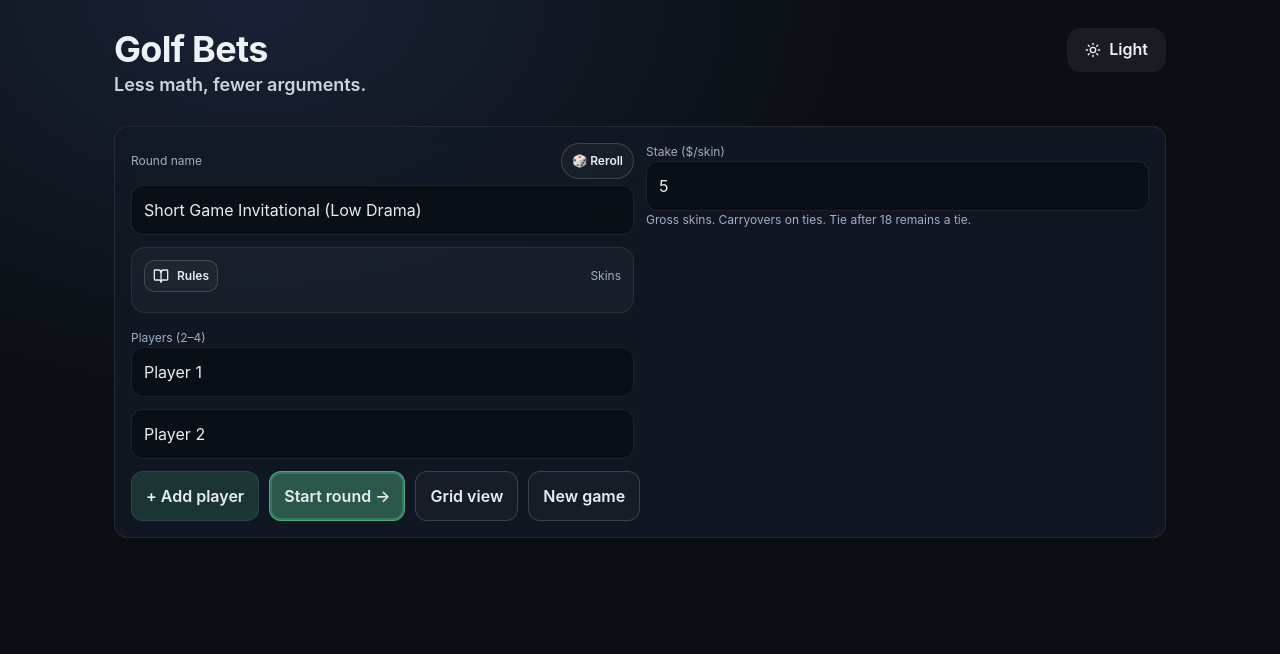
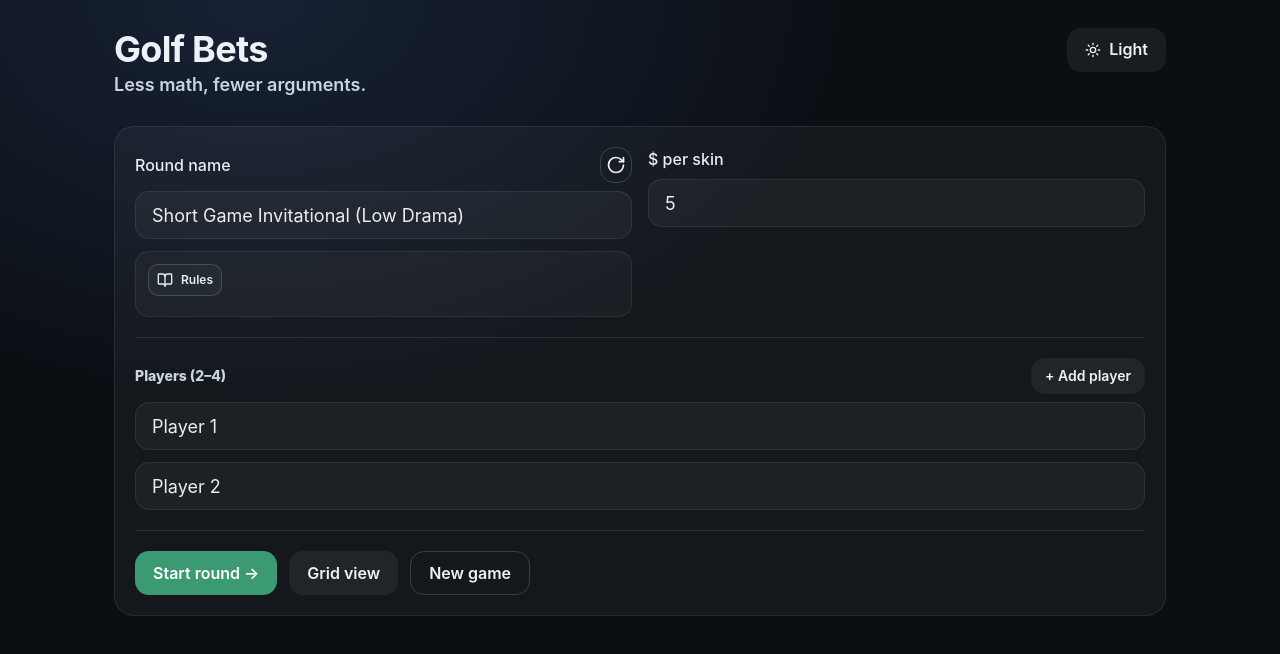
Before and after one commit to shawncheatham/golfbets, a React app in the folder app/: page / in a window 1280 px wide. Both pictures are taken after a click on the button "Skins". Shown: the top 654 px of the page. Built offline with nearby package versions, Linux system fonts and the light colour scheme; the HTML template or start-up script is replaced by a standard one.

Commit message:
Chakra: migrate Setup screen (#12)
* Chakra: migrate Setup screen layout + controls

* Setup: remove duplicate Wolf instructions

* Setup: unify reroll icon, tighten copy, hide rules tag

* Setup: simplify Skins/Wolf helper copy

```diff
--- a/app/src/App.tsx
+++ b/app/src/App.tsx
@@ -2,15 +2,24 @@ import { useEffect, useMemo, useRef, useState } from 'react'
 import {
   Box,
   Button,
+  Card,
+  CardBody,
   Container,
+  Divider,
+  FormControl,
+  FormLabel,
   HStack,
   Heading,
   Icon,
+  IconButton,
+  Input,
   SimpleGrid,
+  Stack,
   Text,
   useColorMode,
+  VStack,
 } from '@chakra-ui/react'
-import { BookOpen, ChevronRight, Dice5, Moon, Sun, Trophy, Users } from 'lucide-react'
+import { BookOpen, ChevronRight, Dice5, Moon, RotateCw, Sun, Trophy, Users } from 'lucide-react'
 
 type Theme = 'dark' | 'light'
 import './App.css'
@@ -83,7 +92,6 @@ function GameRules({ game, defaultOpen = false }: { game: GameType; defaultOpen?
           <BookOpen size={16} aria-hidden="true" />
           Rules
         </button>
-        <span className="small">{meta.short}</span>
       </div>
 
       {open && (
@@ -839,69 +847,52 @@ export default function App() {
       )}
 
       {screen === 'setup' && (
-        <div className="card">
-          <div className="row two">
-            <div>
-              <div className="labelRow">
-                <div className="label">Round name</div>
-                {round.game === 'skins' ? (
-                  <button
-                    className="btn ghost iconBtn"
-                    type="button"
-                    onClick={() => setRound((r) => ({ ...r, name: randomSkinsName() }))}
+        <Card variant="outline">
+          <CardBody>
+            <Stack spacing={5}>
+              <SimpleGrid columns={{ base: 1, md: 2 }} spacing={4}>
+                <FormControl>
+                  <HStack justify="space-between" align="center" mb={2}>
+                    <FormLabel m={0}>Round name</FormLabel>
+                    <IconButton
+                      aria-label="Reroll name"
+                      icon={<Icon as={RotateCw} boxSize={5} aria-hidden="true" />}
+                      variant="tertiary"
+                      size="sm"
+                      onClick={() =>
+                        setRound((r) => ({
+                          ...r,
+                          name: r.game === 'skins' ? randomSkinsName() : r.game === 'wolf' ? randomWolfName() : randomBBBName(),
+                        }))
+                      }
                       title="Reroll name"
-                  >
-                    🎲 Reroll
-                  </button>
-                ) : round.game === 'wolf' ? (
-                  <button
-                    className="btn ghost iconBtn"
-                    type="button"
-                    onClick={() => setRound((r) => ({ ...r, name: randomWolfName() }))}
-                    title="Reroll name"
-                  >
-                    🎲 Reroll
-                  </button>
-                ) : (
-                  <button
-                    className="btn ghost iconBtn"
-                    type="button"
-                    onClick={() => setRound((r) => ({ ...r, name: randomBBBName() }))}
-                    title="Reroll name"
-                  >
-                    🎲 Reroll
-                  </button>
-                )}
-              </div>
-
-              <input
-                className="input"
+                    />
+                  </HStack>
+                  <Input
                     value={round.name}
                     onChange={(e) => setRound((r) => ({ ...r, name: e.target.value }))}
                     placeholder="Saturday skins"
                   />
-
-              <div style={{ height: 12 }} />
+                  <Box mt={3}>
                     <GameRules game={round.game} defaultOpen={false} />
-            </div>
+                  </Box>
+                </FormControl>
 
                 {round.game === 'skins' ? (
-              <div>
-                <div className="label">Stake ($/skin)</div>
-                <input
-                  className="input"
+                  <FormControl>
+                    <FormLabel>$ per skin</FormLabel>
+                    <Input
                       value={dollarsStringFromCents(round.stakeCents || 0)}
                       onChange={(e) => setRound((r) => ({ ...r, stakeCents: centsFromDollarsString(e.target.value) }))}
                       inputMode="decimal"
                       placeholder="5"
                     />
-                <div className="small">Gross skins. Carryovers on ties. Tie after 18 remains a tie.</div>
-              </div>
+                  </FormControl>
                 ) : round.game === 'wolf' ? (
-              <div>
-                <div className="label">Points per hole</div>
-                <input
-                  className="input"
+                  <Stack spacing={3}>
+                    <FormControl>
+                      <FormLabel>Points per hole</FormLabel>
+                      <Input
                         value={String(round.wolfPointsPerHole ?? 1)}
                         onChange={(e) => {
                           const n = Number(e.target.value)
@@ -911,47 +902,53 @@ export default function App() {
                         inputMode="numeric"
                         placeholder="1"
                       />
-                <div style={{ height: 10 }} />
-                <div className="label">$ per point (optional)</div>
-                <input
-                  className="input"
+                    </FormControl>
+
+                    <FormControl>
+                      <FormLabel>$ per point (optional)</FormLabel>
+                      <Input
                         value={dollarsStringFromCents(round.wolfDollarsPerPointCents || 0)}
                         onChange={(e) => setRound((r) => ({ ...r, wolfDollarsPerPointCents: centsFromDollarsString(e.target.value) }))}
                         inputMode="decimal"
                         placeholder=""
                       />
-                <div className="small">Wolf (v1): 4 players only. Wolf rotates each hole. In Quick mode, pick the Wolf’s partner (or Lone) before entering scores.</div>
-              </div>
+                    </FormControl>
+                  </Stack>
                 ) : (
-              <div>
-                <div className="label">$ per point (optional)</div>
-                <input
-                  className="input"
+                  <FormControl>
+                    <FormLabel>$ per point (optional)</FormLabel>
+                    <Input
                       value={dollarsStringFromCents(round.bbbDollarsPerPointCents || 0)}
                       onChange={(e) => setRound((r) => ({ ...r, bbbDollarsPerPointCents: centsFromDollarsString(e.target.value) }))}
                       inputMode="decimal"
                       placeholder=""
                     />
-                <div className="small">Settlement uses points × $/pt when set.</div>
-              </div>
-            )}
-          </div>
-
-          <div style={{ height: 16 }} />
-
-          <div className="label">Players ({round.game === 'wolf' ? '4' : '2–4'})</div>
-          <div className="small">
-            {round.game === 'wolf'
-              ? 'Wolf is 4 players only (v1). Wolf rotates each hole. Partner is chosen per hole in Quick mode.'
-              : ''}
-          </div>
-
-          <div className="row">
+                    <Text fontSize="sm" color={theme === 'dark' ? 'gray.300' : 'gray.600'} mt={2}>
+                      Settlement uses points × $/pt when set.
+                    </Text>
+                  </FormControl>
+                )}
+              </SimpleGrid>
+
+              <Divider />
+
+              <Box>
+                <HStack justify="space-between" align="baseline" mb={2}>
+                  <Text fontSize="sm" fontWeight={800} color={theme === 'dark' ? 'gray.300' : 'gray.600'}>
+                    Players ({round.game === 'wolf' ? '' : '2–4'})
+                  </Text>
+                  {round.game !== 'wolf' && (
+                    <Button onClick={addPlayer} isDisabled={round.players.length >= 4} variant="secondary" size="sm" type="button">
+                      + Add player
+                    </Button>
+                  )}
+                </HStack>
+
+
+                <VStack spacing={3} align="stretch">
                   {round.players.map((p, idx) => (
-              <div key={p.id} className="row two">
-                <div>
-                  <input
-                    className="input"
+                    <HStack key={p.id} spacing={3} align="center">
+                      <Input
                         ref={(el) => {
                           if (!el) return
                           if (focusPlayerId.current && focusPlayerId.current === p.id) {
@@ -963,26 +960,22 @@ export default function App() {
                         onChange={(e) => updatePlayer(p.id, { name: e.target.value })}
                         placeholder={`Player ${idx + 1}`}
                       />
-                </div>
-                <div style={{ display: 'flex', gap: 10, alignItems: 'center', justifyContent: 'flex-end' }}>
                       {round.game === 'skins' && round.players.length > 2 && (
-                    <button className="btn ghost" onClick={() => removePlayer(p.id)} type="button">
+                        <Button variant="tertiary" size="sm" onClick={() => removePlayer(p.id)} type="button">
                           Remove
-                    </button>
-                  )}
-                </div>
-              </div>
+                        </Button>
+                      )}
+                    </HStack>
                   ))}
-
-            <div style={{ display: 'flex', gap: 10, flexWrap: 'wrap' }}>
-              {round.game !== 'wolf' && (
-                <button className="btn" onClick={addPlayer} disabled={round.players.length >= 4} type="button">
-                  + Add player
-                </button>
-              )}
-              <button
-                className="btn primary"
-                disabled={!canStart}
+                </VStack>
+              </Box>
+
+              <Divider />
+
+              <HStack spacing={3} flexWrap="wrap">
+                <Button
+                  variant="primary"
+                  isDisabled={!canStart}
                   onClick={() => {
                     track('round_start', { game: round.game, playerCount: round.players.length })
                     setScreen('quick')
@@ -990,10 +983,11 @@ export default function App() {
                   type="button"
                 >
                   Start round →
-              </button>
-              <button
-                className="btn ghost"
-                disabled={!canStart}
+                </Button>
+
+                <Button
+                  variant="secondary"
+                  isDisabled={!canStart}
                   onClick={() => {
                     track('nav_screen', { from: 'setup', to: 'holes', game: round.game })
                     setScreen('holes')
@@ -1001,13 +995,15 @@ export default function App() {
                   type="button"
                 >
                   Grid view
-              </button>
-              <button className="btn ghost" onClick={resetToGamePicker} type="button">
+                </Button>
+
+                <Button variant="tertiary" onClick={resetToGamePicker} type="button">
                   New game
-              </button>
-            </div>
-          </div>
-        </div>
+                </Button>
+              </HStack>
+            </Stack>
+          </CardBody>
+        </Card>
       )}
 
       {screen === 'holes' && (
```
Lines whose indentation alone changed are shown as unchanged.
